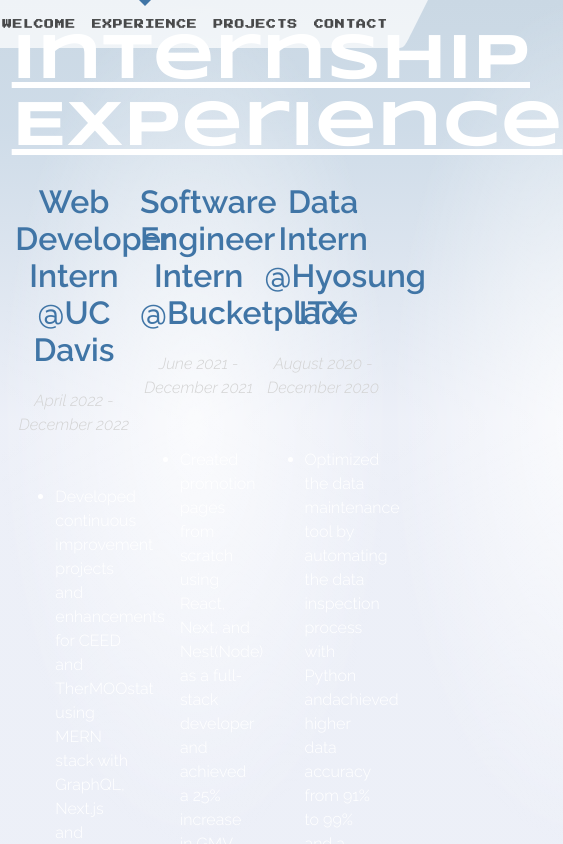
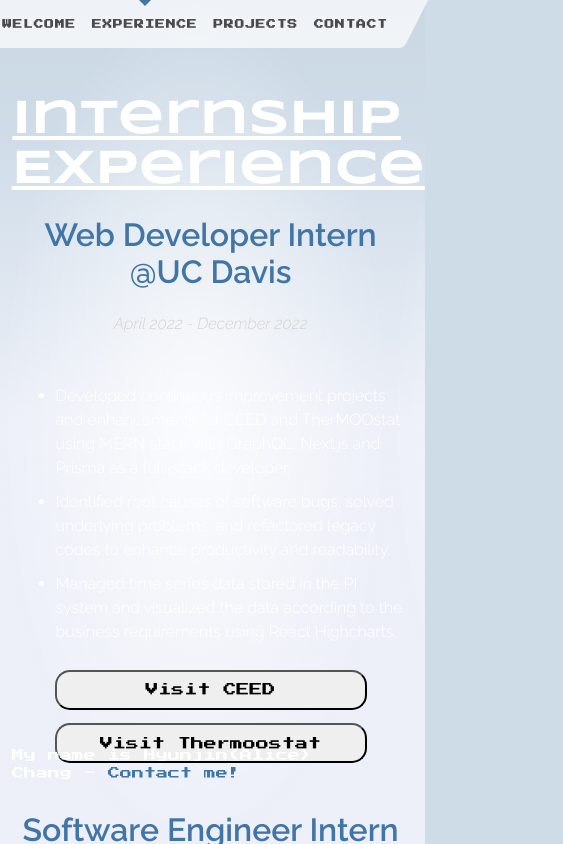
Before and after one commit to chj2788/svelte-portfolio, a SvelteKit app: page /experience in a window 390 px wide. Shown: the top 844 px of the page, 563 px wide, since content can reach past the window. Built offline with nearby package versions, Linux system fonts and the light colour scheme.

Commit message:
modify the experience page layout and add mobile version styling

```diff
--- a/src/routes/experience/+page.svelte
+++ b/src/routes/experience/+page.svelte
@@ -65,8 +65,8 @@
 	.experience-wrapper {
 		display: flex;
 		flex-direction: column;
-		width:94%;
-		margin: 2% 3% 0 3%;
+		width: 100%;
+		height: 80vh;
 	}
 
 	.description {
@@ -115,4 +115,27 @@
 		color: white;
 		line-height: 1.5em;
 	}
+
+	@media only screen and (max-width: 1200px) {
+		.experience-list {
+			flex-direction: column;
+		}
+
+		.description {
+			width: 100%;
+		}
+
+		.intro-text {
+			font-size: 3em;
+			color: white;
+			font-family: 'Syncopate', sans-serif;
+			text-align: center;
+			text-decoration: underline;
+			margin-top: 1em;
+		}
+
+		.experience-wrapper {
+			margin: 7% 3% 0 3%;
+		}
+	}
 </style>
```
